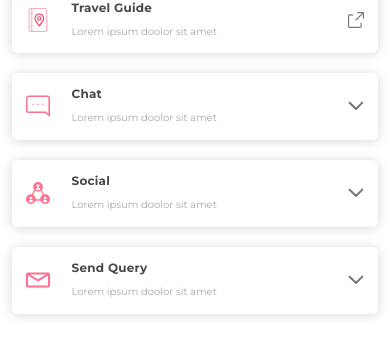
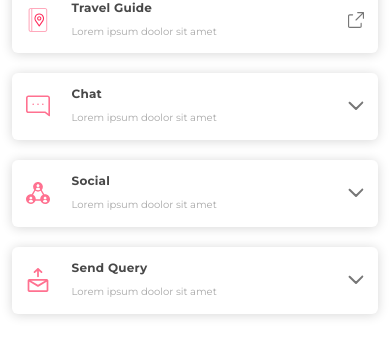
Before and after one commit to TusharSatam/RydeuInterviewTask, a React (Create React App) app: page / in a window 390 px wide. Shown: the part 302-658 px from the top of the page. Built offline with nearby package versions, Linux system fonts and the light colour scheme.

Commit message:
ui updates - query form  ui added

```diff
--- a/package.json
+++ b/package.json
@@ -10,6 +10,7 @@
     "react-dom": "^18.3.1",
     "react-router-dom": "^6.25.1",
     "react-scripts": "5.0.1",
+    "react-toastify": "^10.0.5",
     "web-vitals": "^2.1.4"
   },
   "scripts": {
--- a/src/App.js
+++ b/src/App.js
@@ -2,9 +2,12 @@ import './App.css';
 import Navbar from './components/Navbar/Navbar';
 import {  Route, Routes } from "react-router-dom";
 import HelpSupport from './Pages/HelpSupport/HelpSupport';
+import { ToastContainer } from 'react-toastify';
+import 'react-toastify/dist/ReactToastify.css';
 function App() {
   return (
     <div className="App">
+       <ToastContainer />
       <Navbar />
       <Routes>
         <Route path="/" element={<HelpSupport/>} />
--- a/src/Pages/HelpSupport/HelpSupport.module.css
+++ b/src/Pages/HelpSupport/HelpSupport.module.css
@@ -251,13 +251,19 @@
     transition: opacity 0.3s ease-in-out;
 }
 
-.IconContainer.hidden {
+.contactFormWrapper {
+    transition: opacity 0.3s ease-in-out;
+}
+
+.IconContainer.hidden,
+.contactFormWrapper.hidden {
     opacity: 0;
 }
 
 .expandSection.show {
-    height: 100px;
-    align-items: flex-end;
+    height: 90px;
+    padding-top: .5rem;
+    /* align-items: flex-end; */
     transition-delay: 0s;
     /* No delay for height when expanding */
 }
@@ -266,6 +272,99 @@
     height: 0;
     transition-delay: 0.3s;
     /* Delay height transition to let opacity transition complete */
+}
+
+.autoHeight.show {
+    height: fit-content;
+}
+
+/* QueryForm Css */
+.contactFormWrapper {
+    width: 617px;
+    display: flex;
+    flex-direction: column;
+    gap: 1.5rem;
+}
+
+.miniInputs {
+    display: flex;
+    justify-content: space-between;
+}
+
+.miniInputs .formGroup,
+.formGroup {
+    display: flex;
+    flex-direction: column;
+    justify-content: flex-start;
+    align-items: flex-start;
+    gap: 8px;
+}
+
+.textareaContainer .formGroup {
+    width: "100%"
+}
+
+.contactForm {
+    display: flex;
+    flex-direction: column;
+    gap: 1.5rem;
+    padding: 3rem 0rem 2rem 0rem;
+}
+
+.formGroup label {
+    font-family: "Lato";
+    font-size: 12px;
+    font-weight: 400;
+    line-height: 14.4px;
+    letter-spacing: 0.04em;
+    text-align: left;
+}
+
+.formGroup input {
+    width: 294px;
+    height: 32px;
+    top: 1187px;
+    left: 376px;
+    gap: 0px;
+    border-radius: 4px;
+    border: 1px #E2E2E2;
+    background: #F7F7F7;
+}
+
+.formGroup textarea {
+    width: 617px;
+    height: 72px;
+    top: 1332px;
+    left: 374px;
+    gap: 0px;
+    border-radius: 4px;
+    border: 1px #E2E2E2;
+    background: #F7F7F7;
+    resize: none;
+}
+
+.submitButton {
+    width: 191px;
+    height: 33px;
+    gap: 0px;
+    border-radius: 3px;
+    border: none;
+    display: flex;
+    justify-content: center;
+    align-items: center;
+    color: white;
+    opacity: 0px;
+    background: var(--primaryColor);
+    font-family: "Montserrat";
+    font-size: 16px;
+    font-weight: 700;
+    line-height: 24.88px;
+    text-align: left;
+    margin: auto;
+}
+
+.submitButton:hover {
+    transform: scale(105%);
 }
 
 @media screen and (max-width: 963px) {
@@ -414,8 +513,58 @@
     .chatIconWrapper {
         height: 80px;
     }
+
     .socialIconWrapper {
         height: 34px;
         width: 34px;
     }
+
+    .autoHeight.show {
+        height: fit-content !important;
+    }
+
+    /* query form css */
+    .miniInputs {
+        display: flex;
+        flex-direction: column;
+        justify-content: flex-start;
+        align-items: flex-start;
+    }
+
+    .miniInputs {
+        gap: 1rem;
+    }
+
+    .formGroup label {
+        font-family: "Lato";
+        font-size: 12px;
+        font-weight: 400;
+        line-height: 14.4px;
+        letter-spacing: 0.04em;
+        text-align: left;
+
+    }
+
+    .contactFormWrapper,
+    .miniInputs .formGroup,
+    .formGroup input,
+    .textareaContainer .formGroup textarea {
+        width: 100% !important;
+    }
+
+    .contactForm {
+        width: 100%;
+        padding: 1.8rem 1.8rem;
+        gap: 1rem;
+
+    }
+
+    .submitButton {
+        width: 171px;
+        height: 33px;
+        font-size: 11px;
+        font-weight: 700;
+        line-height: 17.1px;
+
+    }
 }
--- a/src/Pages/HelpSupport/components/Card.jsx
+++ b/src/Pages/HelpSupport/components/Card.jsx
@@ -3,6 +3,7 @@ import styles from "../HelpSupport.module.css";
 import { expandDownIcon, facebook, instagram, linkedIn, liveChat, telegram, twitter, upArrowIcon, whatsApp } from '../../../assets/Images';
 import ChatIcons from './ChatIcons';
 import SocialIcons from './SocialIcons';
+import QueryForm from './QueryForm';
 
 const Card = ({ icon, title, description }) => {
     const [isExpand, setIsExpand] = useState(false);
@@ -21,7 +22,7 @@ const Card = ({ icon, title, description }) => {
     return (
         <div className={styles.Card}>
             <div className={styles.cardDetails}>
-                <img src={icon} alt="faqIcon" className={styles.cardImage} />
+                <img src={icon} alt="cardIcon" className={styles.cardImage} />
                 <div className={styles.cardTexts}>
                     <h3 className={styles.cardTitle}>{title}</h3>
                     <h4 className={styles.cardDesc}>{description}</h4>
@@ -34,11 +35,11 @@ const Card = ({ icon, title, description }) => {
                     />
                 </button>
             </div>
-            <div className={`${styles.expandSection} ${isExpand ? styles.show : (isCollapsing ? '' : styles.hide)}`}>
+            <div className={`${styles.expandSection} ${title==="Send Query"?styles.autoHeight:""} ${isExpand ? styles.show : (isCollapsing ? '' : styles.hide)}`}>
                 {title === "Chat" ?
                     <ChatIcons isExpand={isExpand} isCollapsing={isCollapsing} /> :
                     title === "Social" ?
-                        <SocialIcons isExpand={isExpand} isCollapsing={isCollapsing} /> : null
+                        <SocialIcons isExpand={isExpand} isCollapsing={isCollapsing} /> : <QueryForm isExpand={isExpand} isCollapsing={isCollapsing} />
                 }
             </div>
         </div>
--- /dev/null
+++ b/src/Pages/HelpSupport/components/QueryForm.jsx
@@ -0,0 +1,113 @@
+import React, { useState } from 'react';
+import styles from '../HelpSupport.module.css';
+import { toast } from 'react-toastify';
+
+const QueryForm = ({ isExpand, isCollapsing }) => {
+    const [formData, setFormData] = useState({
+        name: '',
+        email: '',
+        subject: '',
+        orderNumber: '',
+        query: ''
+    });
+
+    const [successMessage, setSuccessMessage] = useState('');
+    const [errorMessage, setErrorMessage] = useState('');
+
+    const handleChange = (e) => {
+        const { name, value } = e.target;
+        setFormData({ ...formData, [name]: value });
+    };
+
+    const handleSubmit = (e) => {
+        e.preventDefault();
+
+        // Basic validation
+        if (!formData.name || !formData.email || !formData.subject || !formData.query) {
+            setErrorMessage('Please fill in all required fields.');
+            toast.error("Please fill in all required fields.")
+            return;
+        }
+        setSuccessMessage('Your query has been submitted successfully!');
+        toast.success("Your query has been submitted successfully!")
+        setErrorMessage('');
+        // Clear form
+        setFormData({
+            name: '',
+            email: '',
+            subject: '',
+            orderNumber: '',
+            query: ''
+        });
+    };
+
+    return (
+        <div className={`${styles.contactFormWrapper} ${!isExpand && isCollapsing ? styles.hidden : ''}`}>
+            <form className={styles.contactForm} onSubmit={handleSubmit}>
+                <div className={styles.miniInputs}>
+                    <div className={styles.formGroup}>
+                        <label htmlFor="name">Name</label>
+                        <input
+                            type="text"
+                            id="name"
+                            name="name"
+                            className={styles.inputField}
+                            value={formData.name}
+                            onChange={handleChange}
+                        />
+                    </div>
+                    <div className={styles.formGroup}>
+                        <label htmlFor="email">Email</label>
+                        <input
+                            type="email"
+                            id="email"
+                            name="email"
+                            className={styles.inputField}
+                            value={formData.email}
+                            onChange={handleChange}
+                        />
+                    </div>
+                </div>
+                <div className={styles.miniInputs}>
+                    <div className={styles.formGroup}>
+                        <label htmlFor="subject">Subject</label>
+                        <input
+                            type="text"
+                            id="subject"
+                            name="subject"
+                            className={styles.inputField}
+                            value={formData.subject}
+                            onChange={handleChange}
+                        />
+                    </div>
+                    <div className={styles.formGroup}>
+                        <label htmlFor="orderNumber">Order no.</label>
+                        <input
+                            type="text"
+                            id="orderNumber"
+                            name="orderNumber"
+                            className={styles.inputField}
+                            value={formData.orderNumber}
+                            onChange={handleChange}
+                        />
+                    </div>
+                </div>
+                <div className={styles.textareaContainer}>
+                    <div className={styles.formGroup} >
+                        <label htmlFor="query">Your Query</label>
+                        <textarea
+                            id="query"
+                            name="query"
+                            className={styles.textareaField}
+                            value={formData.query}
+                            onChange={handleChange}
+                        ></textarea>
+                    </div>
+                </div>
+                <button type="submit" className={styles.submitButton}>Submit</button>
+            </form>
+        </div>
+    );
+};
+
+export default QueryForm;
```
Also changed, not shown: src/assets/Images/Icons/sendQueryIcon.svg, 1 other file (tests, documents, lock files or other folders).
